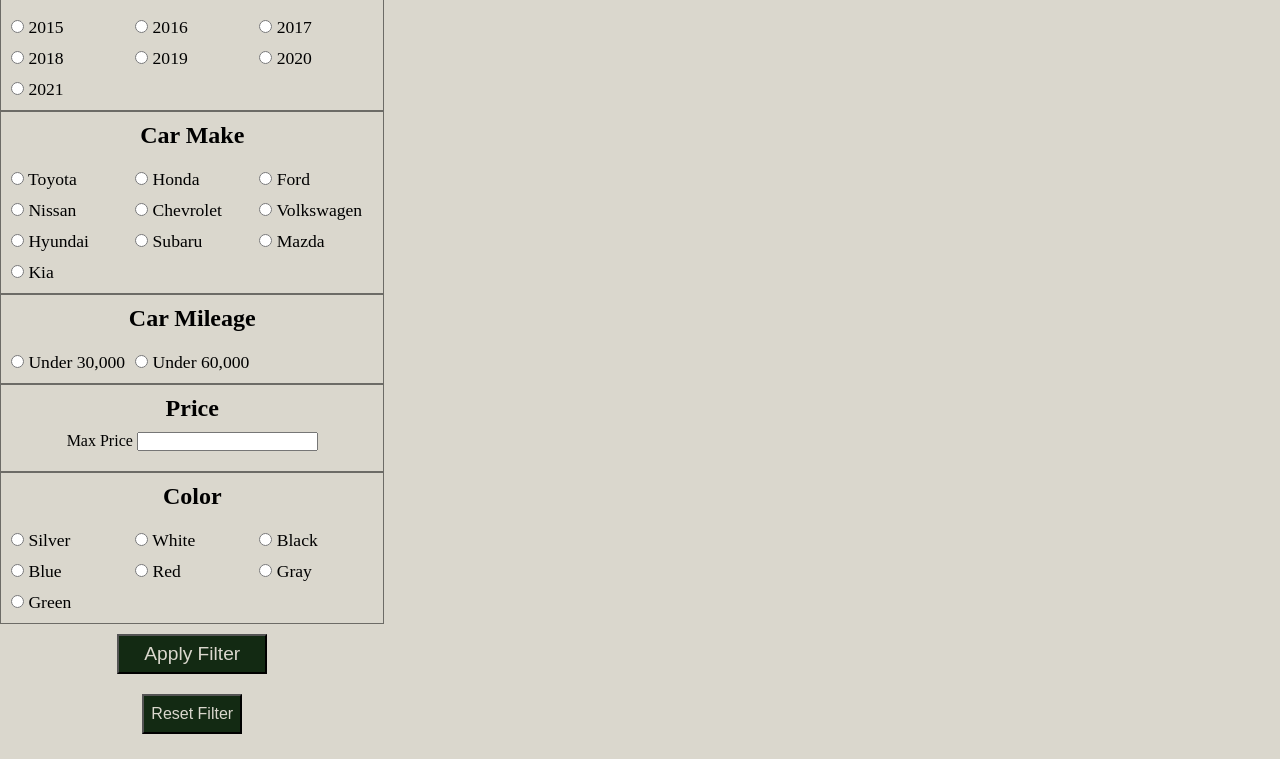
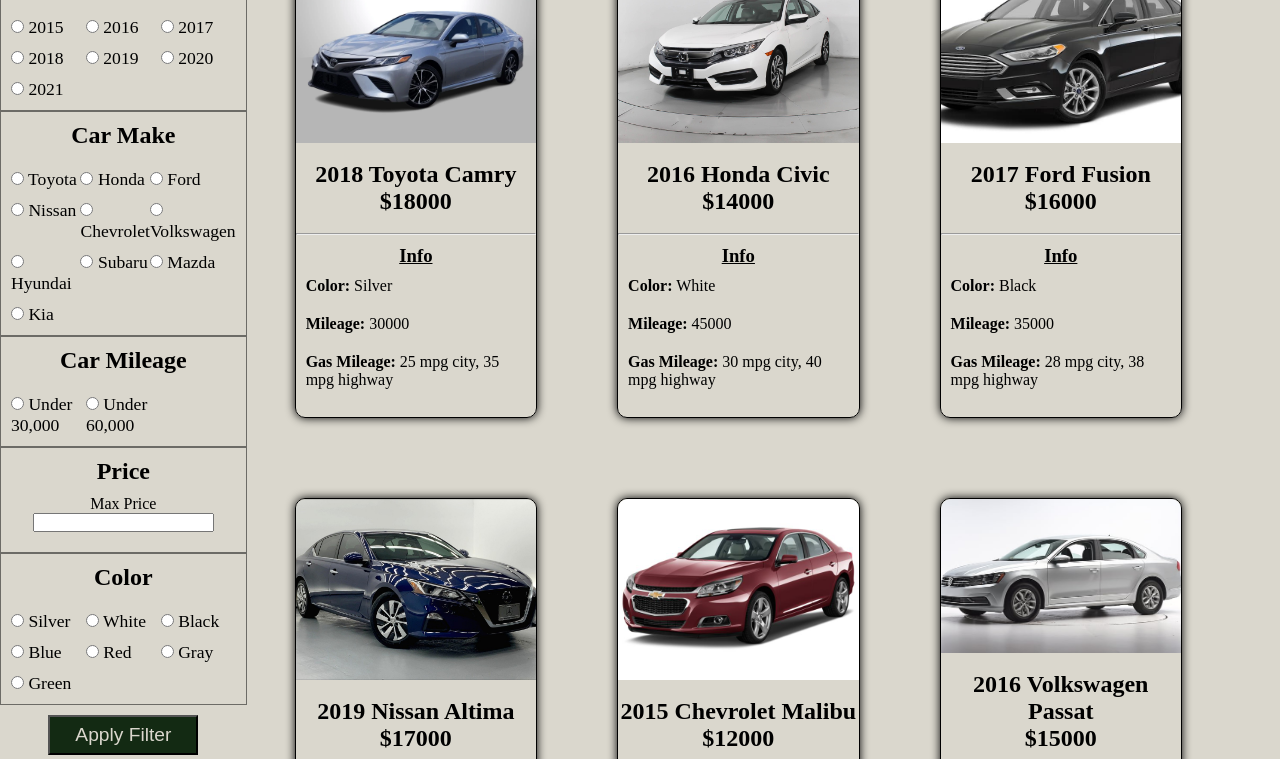
Before and after one commit to kylercantu/KylerCantu_hw4TH_csi3150_fs2023, a plain HTML site: page index.html in a window 1280 px wide. Shown: the part 647-1406 px from the top of the page. Drawn offline with Linux system fonts and the light colour scheme.

Commit message:
component sizing fix

```diff
--- a/css/style.css
+++ b/css/style.css
@@ -116,7 +116,8 @@ footer a {
 /* ------General formatting of the main content area after the image slideshow (Containing the Filter sidebar menu and all of the car cards)------- */
 .main-content {
   display: flex;
-  flex-wrap: wrap;
+  justify-content: space-between;
+  margin-right: 50px;
 }
 
 /* ------Sidebar/Filter Menu Styling----- */
@@ -147,7 +148,6 @@ footer a {
   grid-template-columns: repeat(3, 1fr);
   font-size: 1.1rem;
   row-gap: 10px;
-  column-gap: 10px;
   padding: 10px;
 }
 
```
Also changed, not shown: index.html (+1 -0 lines).
